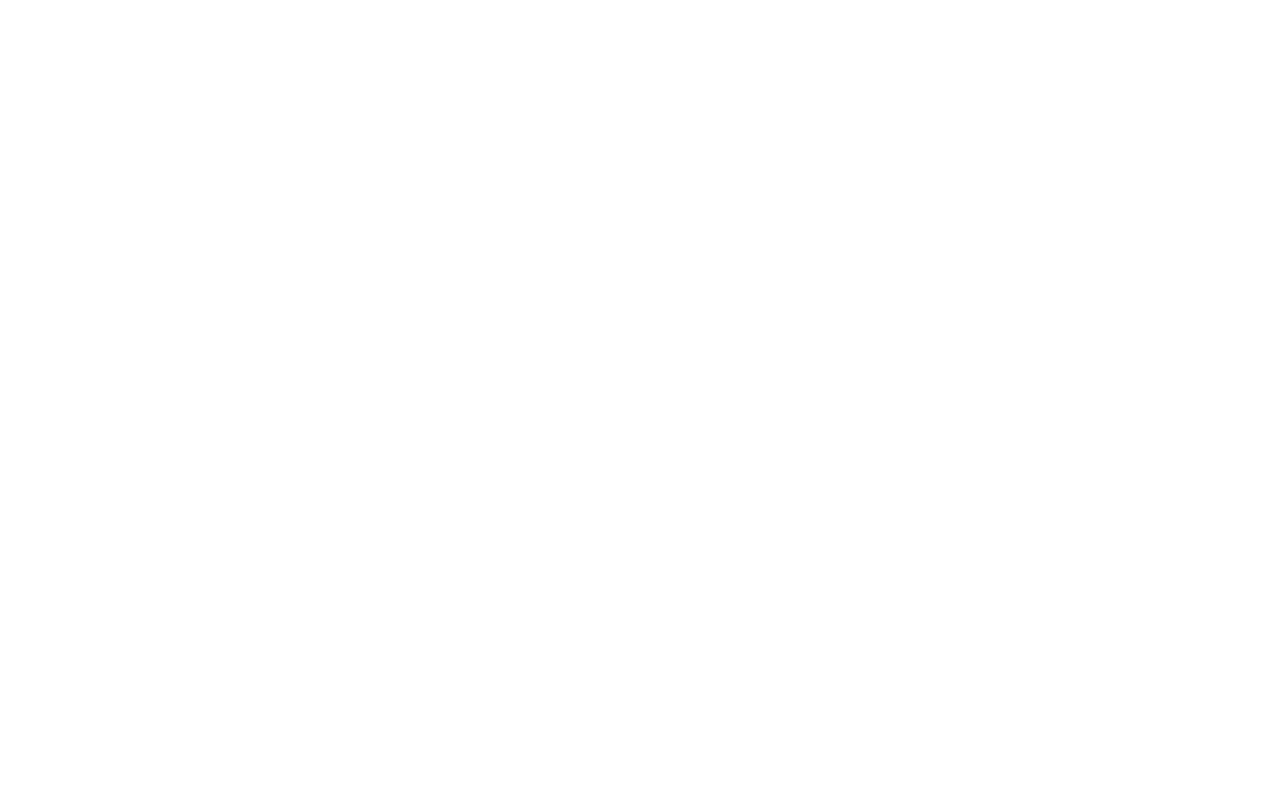
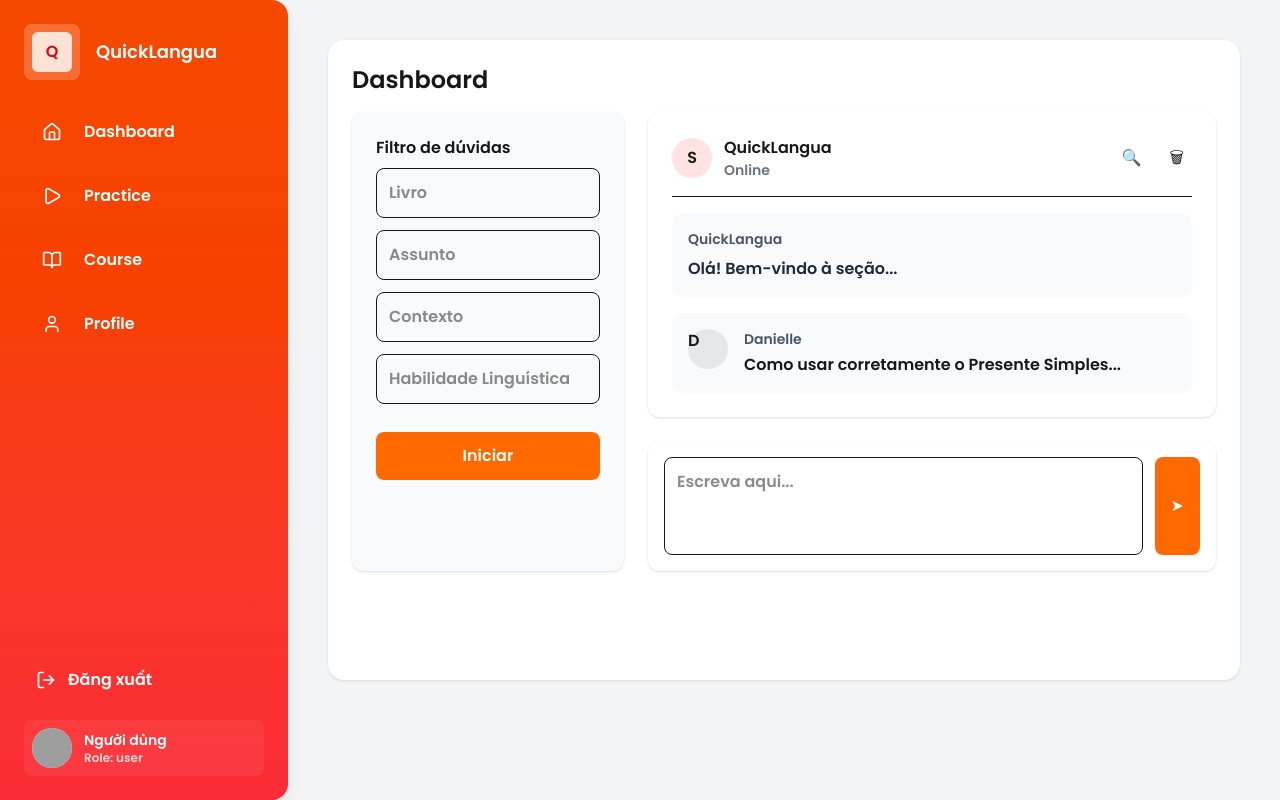
Before and after one commit to thanhthien-git/10minEnglish, a Next.js app: page / in a window 1280 px wide. Before the commit this address had no page. Built offline with nearby package versions, Linux system fonts and the light colour scheme; grey boxes are pictures that could not be loaded.

Commit message:
fix error on deploy

```diff
--- a/src/app/(site)/page.tsx
+++ b/src/app/(site)/page.tsx
@@ -1,6 +1,88 @@
-// app/(site)/page.tsx
-import { redirect } from "next/navigation";
+export default function ClientDashboard() {
+  return (
+    <div>
+      <h1 className="text-2xl font-bold mb-4">Dashboard</h1>
 
-export default function SiteIndex() {
-  redirect("/profile");
+      <div className="grid grid-cols-1 lg:grid-cols-3 gap-6">
+        <div className="bg-gray-50 rounded-xl p-6 shadow-sm">
+          <h3 className="font-semibold mb-2">Filtro de dúvidas</h3>
+          <div className="space-y-3">
+            <input
+              className="w-full p-3 rounded-lg border"
+              placeholder="Livro"
+            />
+            <input
+              className="w-full p-3 rounded-lg border"
+              placeholder="Assunto"
+            />
+            <input
+              className="w-full p-3 rounded-lg border"
+              placeholder="Contexto"
+            />
+            <input
+              className="w-full p-3 rounded-lg border"
+              placeholder="Habilidade Linguística"
+            />
+            <button className="mt-4 w-full bg-orange-500 text-white py-3 rounded-lg">
+              Iniciar
+            </button>
+          </div>
+        </div>
+
+        <div className="lg:col-span-2 space-y-6">
+          <div className="bg-white rounded-xl p-6 shadow-sm">
+            <div className="flex items-center justify-between mb-4">
+              <div className="flex items-center gap-3">
+                <div className="w-10 h-10 rounded-full bg-red-100 flex items-center justify-center">
+                  S
+                </div>
+                <div>
+                  <div className="font-semibold">QuickLangua</div>
+                  <div className="text-sm text-gray-500">Online</div>
+                </div>
+              </div>
+              <div className="flex gap-3">
+                <button className="p-2 rounded-md hover:bg-gray-100">🔍</button>
+                <button className="p-2 rounded-md hover:bg-gray-100">🗑</button>
+              </div>
+            </div>
+
+            <div className="border-t pt-4">
+              <div className="space-y-4">
+                <div className="p-4 rounded-xl bg-gray-50">
+                  <div className="text-sm text-gray-600">QuickLangua</div>
+                  <p className="mt-2 text-gray-800">
+                    Olá! Bem-vindo à seção...
+                  </p>
+                </div>
+
+                <div className="p-4 rounded-xl bg-gray-50 flex items-start gap-4">
+                  <div className="w-10 h-10 rounded-full bg-gray-200">D</div>
+                  <div>
+                    <div className="text-sm text-gray-600">Danielle</div>
+                    <p className="mt-1">
+                      Como usar corretamente o Presente Simples...
+                    </p>
+                  </div>
+                </div>
+              </div>
+            </div>
+          </div>
+
+          <div className="bg-white rounded-xl p-4 shadow-sm">
+            <div className="flex gap-3">
+              <textarea
+                className="flex-1 p-3 rounded-lg border resize-none"
+                rows={3}
+                placeholder="Escreva aqui..."
+              />
+              <button className="bg-orange-500 text-white px-4 py-3 rounded-lg">
+                ➤
+              </button>
+            </div>
+          </div>
+        </div>
+      </div>
+    </div>
+  );
 }
```
